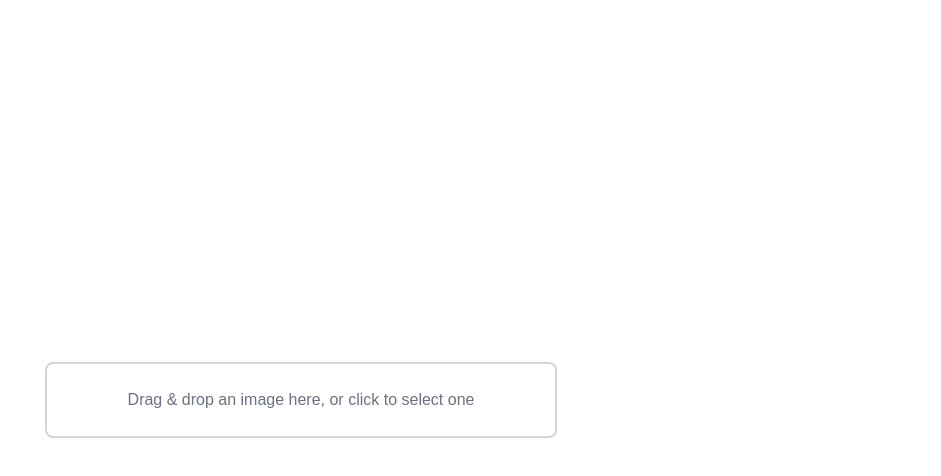
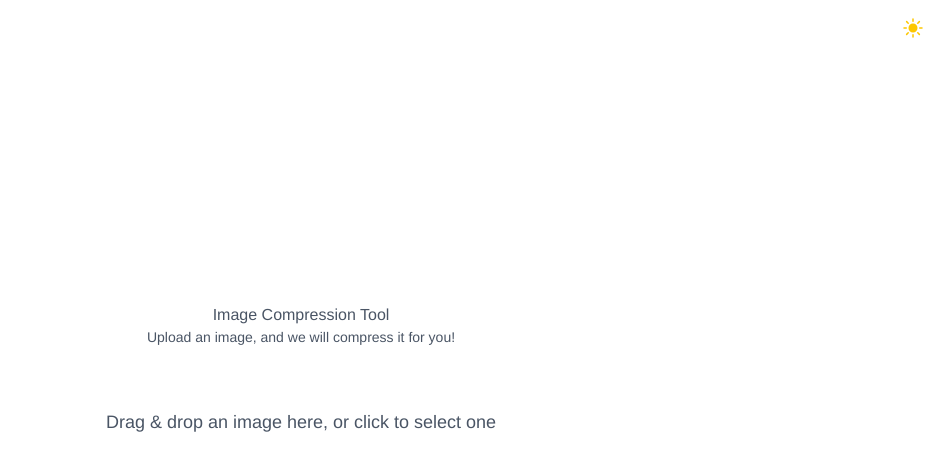
Before and after one commit to hydroxyde/image-compression-app, a Next.js app: page / in a window 1280 px wide. Shown: the top 476 px of the page, without its empty margins (339-1280 px from the left). Built offline with nearby package versions, Linux system fonts and the light colour scheme.

Commit message:
frontend/app: add light and dark theme - add banner translation Y when uploading image

```diff
--- a/components/ImageUploader.tsx
+++ b/components/ImageUploader.tsx
@@ -1,17 +1,25 @@
-import { useState } from "react";
-import { useDropzone } from "react-dropzone";
-import imageCompression from "browser-image-compression";
-import Image from "next/image";
+import { useState, useEffect } from 'react';
+import { useDropzone } from 'react-dropzone';
+import imageCompression from 'browser-image-compression';
+import Image from 'next/image';
+import { useTheme } from 'next-themes';
+import { MoonIcon, SunIcon } from '@heroicons/react/24/solid';
 
 interface FileWithSize extends File {
   size: number;
 }
 
 export default function ImageUploader() {
+  const { theme, setTheme } = useTheme();
+  const [mounted, setMounted] = useState(false);
   const [originalImage, setOriginalImage] = useState<string | null>(null);
   const [compressedImage, setCompressedImage] = useState<string | null>(null);
   const [originalSize, setOriginalSize] = useState<number>(0);
   const [compressedSize, setCompressedSize] = useState<number>(0);
+
+  useEffect(() => {
+    setMounted(true);
+  }, []);
 
   const onDrop = (acceptedFiles: FileWithSize[]) => {
     const file = acceptedFiles[0];
@@ -27,28 +35,94 @@ export default function ImageUploader() {
       setCompressedSize(compressedFile.size);
       setCompressedImage(URL.createObjectURL(compressedFile));
     } catch (error) {
-      console.error("Compression failed:", error);
+      console.error('Compression failed:', error);
     }
   };
 
-  const { getRootProps, getInputProps } = useDropzone({ onDrop, accept: { 'image/*': [] } });
+  const { getRootProps, getInputProps } = useDropzone({
+    onDrop,
+    accept: { 'image/*': [] },
+  });
+
+  const compressionRatio = originalSize
+    ? ((1 - compressedSize / originalSize) * 100).toFixed(2)
+    : '0';
+
+  if (!mounted) return null;
 
   return (
-    <div className="container mx-auto p-6 flex flex-col items-center">
-      <div {...getRootProps()} className="group w-full max-w-lg p-6 border-2 border-gray-300 rounded-lg text-center cursor-pointer transition transform hover:scale-105 hover:shadow-lg hover:bg-gradient-to-r hover:from-[#8E2DE2] hover:to-[#4A00E0] hover:bg-opacity-80">
+    <div className="container mx-auto p-6 flex flex-col items-center text-gray-900 dark:text-gray-100">
+      {/* Theme Toggle */}
+      <button
+        onClick={() => setTheme(theme === 'light' ? 'dark' : 'light')}
+        className="absolute top-4 right-4 p-2 rounded-lg bg-gray-200 dark:bg-gray-700"
+      >
+        {theme === 'light' ? (
+          <MoonIcon className="h-6 w-6" />
+        ) : (
+          <SunIcon className="h-6 w-6 text-yellow-400" />
+        )}
+      </button>
+
+      {/* Banner */}
+      <div
+        className={`w-full max-w-2xl p-4 text-center transform transition-all duration-[1000ms] ease-out ${originalImage ? 'translate-y-[-60px]' : 'translate-y-0'
+          }`}
+      >
+        <h2 className="text-lg font-semibold text-gray-600 dark:text-gray-400">
+          Image Compression Tool
+        </h2>
+        <p className="text-sm text-gray-600 dark:text-gray-400">
+          Upload an image, and we will compress it for you!
+        </p>
+      </div>
+
+      {/* Dropzone */}
+      <div
+        {...getRootProps()}
+        className={`group w-full max-w-lg p-12 min-h-[150px] flex flex-col justify-center rounded-lg text-center cursor-pointer transition transform hover:scale-105 hover:shadow-lg border-2 border-gray-300 dark:border-gray-600 hover:border-0 hover:p-[calc(0.75rem+2px)] ${originalImage ? 'mt-8' : 'mt-20'
+          }`}
+      >
+        <div className="absolute inset-0 rounded-lg bg-gradient-to-r from-[#8E2DE2] to-[#4A00E0] opacity-0 group-hover:opacity-100 -z-10"></div>
+        <div className="absolute inset-[2px] rounded-lg bg-transparent dark:bg-transparent -z-[5]"></div>
         <input {...getInputProps()} />
-        <p className="text-gray-500 group-hover:text-white transition">Drag & drop an image here, or click to select one</p>
+        <p className="text-gray-600 dark:text-gray-300 group-hover:text-gray-800 dark:group-hover:text-gray-100 transition text-lg relative z-10">
+          Drag & drop an image here, or click to select one
+        </p>
       </div>
+
+      {/* Images Display */}
       {originalImage && (
-        <div className="mt-6 grid grid-cols-1 md:grid-cols-2 gap-6 items-center w-full max-w-4xl">
-          <div className="text-center">
-            <h3 className="text-lg font-semibold">Original Image ({(originalSize / 1024).toFixed(2)} KB)</h3>
-            <Image src={originalImage} alt="Original" width={300} height={300} className="rounded-lg shadow-md mx-auto" />
+        <div className="mt-8 grid grid-cols-1 md:grid-cols-2 gap-8 items-start w-full max-w-5xl">
+          <div className="text-center p-4 bg-gray-50 dark:bg-gray-800 rounded-lg shadow">
+            <h3 className="text-xl font-semibold mb-4">
+              Original Image ({(originalSize / 1024).toFixed(2)} KB)
+            </h3>
+            <Image
+              src={originalImage}
+              alt="Original"
+              width={400}
+              height={400}
+              className="rounded-lg mx-auto"
+              style={{ objectFit: 'contain', maxHeight: '400px' }}
+            />
           </div>
           {compressedImage && (
-            <div className="text-center">
-              <h3 className="text-lg font-semibold">Compressed Image ({(compressedSize / 1024).toFixed(2)} KB)</h3>
-              <Image src={compressedImage} alt="Compressed" width={300} height={300} className="rounded-lg shadow-md mx-auto" />
+            <div className="text-center p-4 bg-gray-50 dark:bg-gray-800 rounded-lg shadow">
+              <h3 className="text-xl font-semibold mb-4">
+                Compressed Image ({(compressedSize / 1024).toFixed(2)} KB)
+              </h3>
+              <Image
+                src={compressedImage}
+                alt="Compressed"
+                width={400}
+                height={400}
+                className="rounded-lg mx-auto"
+                style={{ objectFit: 'contain', maxHeight: '400px' }}
+              />
+              <p className="mt-4 text-green-500 font-bold text-lg">
+                Compression: {compressionRatio}% saved
+              </p>
             </div>
           )}
         </div>
--- a/package.json
+++ b/package.json
@@ -9,8 +9,10 @@
     "lint": "next lint"
   },
   "dependencies": {
+    "@heroicons/react": "^2.2.0",
     "browser-image-compression": "^2.0.2",
     "next": "^15.2.0",
+    "next-themes": "^0.4.4",
     "react": "^19.0.0",
     "react-dom": "^19.0.0",
     "react-dropzone": "^14.3.8"
--- a/pages/_app.tsx
+++ b/pages/_app.tsx
@@ -1,6 +1,13 @@
-import "@/styles/globals.css";
-import type { AppProps } from "next/app";
+import { ThemeProvider } from 'next-themes';
+import type { AppProps } from 'next/app';
+import '../styles/globals.css';
 
-export default function App({ Component, pageProps }: AppProps) {
-  return <Component {...pageProps} />;
+function MyApp({ Component, pageProps }: AppProps) {
+  return (
+    <ThemeProvider attribute="class">
+      <Component {...pageProps} />
+    </ThemeProvider>
+  );
 }
+
+export default MyApp;
--- a/styles/globals.css
+++ b/styles/globals.css
@@ -5,13 +5,16 @@
   --font-mono: var(--font-geist-mono);
 }
 
-:root {
-  --background: #ffffff;
-  --foreground: #171717;
-}
+@import "tailwindcss/preflight";
+@tailwind utilities;
 
-@media (prefers-color-scheme: dark) {
+@layer base {
   :root {
+    --background: #ffffff;
+    --foreground: #171717;
+  }
+
+  .dark {
     --background: #0a0a0a;
     --foreground: #ededed;
   }
@@ -20,5 +23,5 @@
 body {
   color: var(--foreground);
   background: var(--background);
-  font-family: Arial, Helvetica, sans-serif;
+  font-family: 'Helvetica Neue', Helvetica, Arial,  sans-serif;
 }
--- a/tailwind.config.js
+++ b/tailwind.config.js
@@ -8,5 +8,6 @@ module.exports = {
   theme: {
     extend: {},
   },
+  darkMode: "class",
   plugins: [],
 };
```
Also changed, not shown: 1 other file (tests, documents, lock files or other folders).
